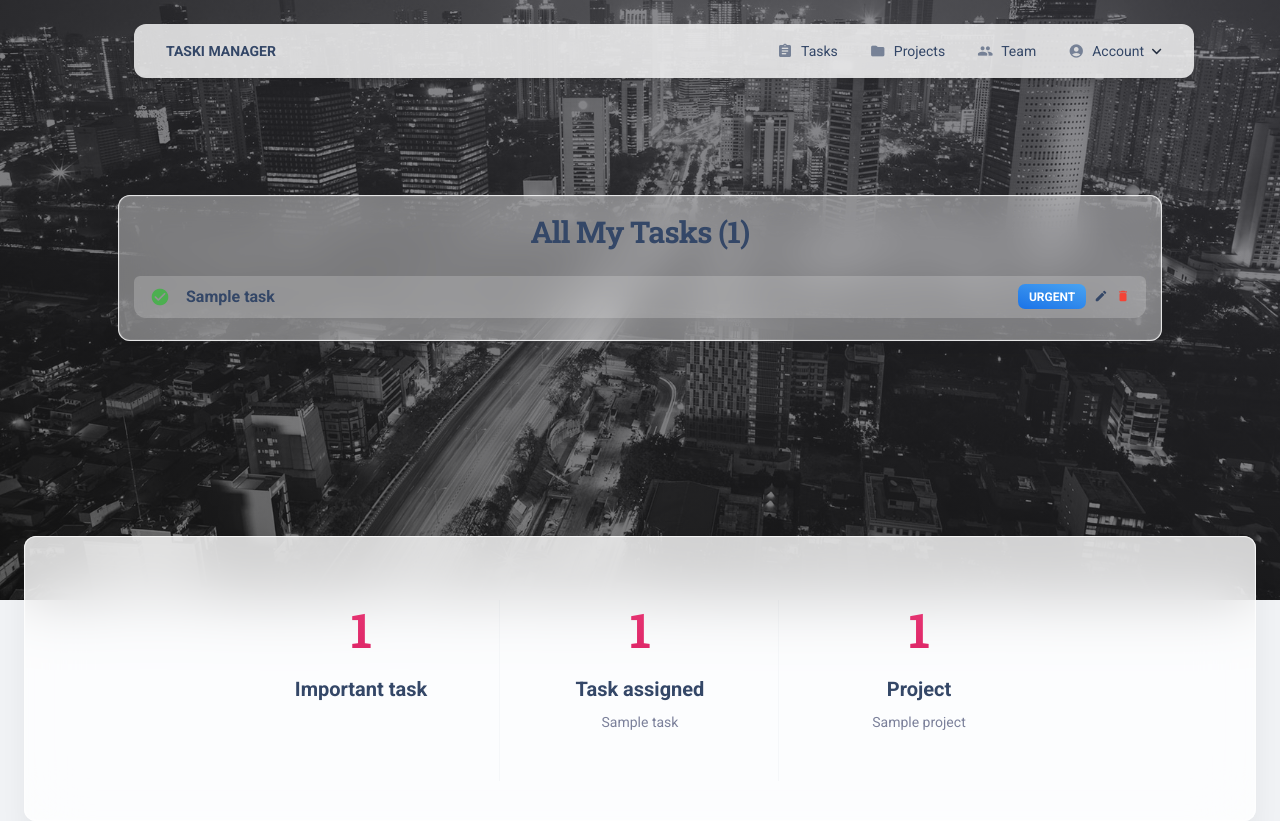
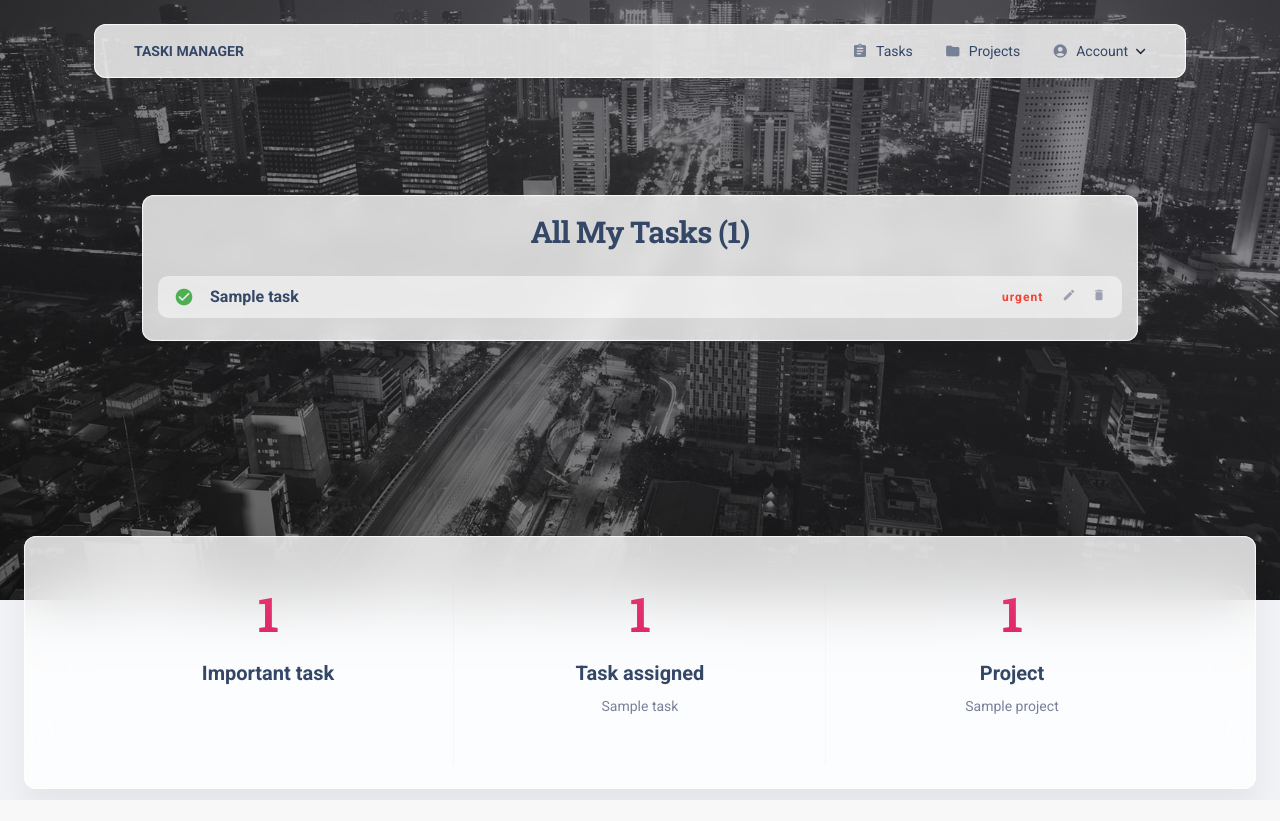
Before and after one commit to ArkadiuszBalakier/Taski, a Django app: page /tasks/ in a window 1280 px wide. After the commit the page ends 800 px from the top, so only its background shows below. Run offline with Django 5.2, Linux system fonts and the light colour scheme; a user stored in the database is signed in; tables that the repository leaves empty hold one stand-in row (values such as "Sample post"); some libraries are stand-ins or nearby versions.

Commit message:
style: better positionig, color palet , some margin fixes

```diff
--- a/manager/models.py
+++ b/manager/models.py
@@ -75,4 +75,4 @@ class Task(models.Model):
     project = models.ForeignKey(Project, on_delete=models.CASCADE, related_name="tasks")
 
     class Meta:
-        ordering = ["is_completed", "priority"]
+        ordering = ["is_completed", "-priority"]
--- a/templates/base.html
+++ b/templates/base.html
@@ -33,16 +33,10 @@
 <body class="bg-gray-200 {% block body_class %}{% endblock %}">
 
   {% if user.is_authenticated %}
-    {% block navbar %}
-      <div class="container position-sticky z-index-sticky top-0">
-        <div class="row">
-        <div class="col-12">
-          {% include 'includes/navigation.html' %}
-        </div>
-        </div>
-      </div>
-    {% endblock navbar %}
-  {% endif %}
+  {% block navbar %}
+       {% include 'includes/navigation.html' %}
+  {% endblock navbar %}
+{% endif %}
 
   <div class="page-header min-vh-75 relative d-flex align-items-center" style="background-image: url('{% static 'img/city-profile.jpg' %}');" >
     <span class="mask bg-gradient-dark opacity-6"></span>
--- a/templates/includes/footer.html
+++ b/templates/includes/footer.html
@@ -2,7 +2,7 @@
     <section class="pt-3 pb-4" id="count-stats">
       <div class="container">
         <div class="row">
-          <div class="col-lg-9 mx-auto py-3">
+          <div class="col-12 mx-auto">
             <div class="row">
               <div class="col-md-4 position-relative">
                 <div class="p-3 text-center">
--- a/templates/includes/navigation.html
+++ b/templates/includes/navigation.html
@@ -1,11 +1,13 @@
 {% load static %}
-{% block navbar %}
-<nav class="navbar navbar-expand-lg position-absolute top-0 z-index-3 w-100 shadow-none my-3">
-  <div class="container"> <div class="navbar navbar-expand-lg blur border-radius-xl top-0 z-index-3 shadow py-2 px-3 w-100">
+<div class="container position-absolute start-0 end-0 z-index-sticky">
+  <div class="row">
+    <div class="col-12 mx-auto">
+      <nav class="navbar navbar-expand-lg blur border-radius-xl shadow-blur py-2 px-4 mt-4">
         <div class="container-fluid px-0">
           <a class="navbar-brand font-weight-bolder ms-sm-3 text-sm" href="{% url 'manager:index' %}">
             TASKI MANAGER
           </a>
+
           <button class="navbar-toggler shadow-none ms-2" type="button" data-bs-toggle="collapse" data-bs-target="#navigation">
             <span class="navbar-toggler-icon mt-2">
               <span class="navbar-toggler-bar bar1"></span>
@@ -13,24 +15,17 @@
               <span class="navbar-toggler-bar bar3"></span>
             </span>
           </button>
+
           <div class="collapse navbar-collapse pt-3 pb-2 py-lg-0 w-100" id="navigation">
             <ul class="navbar-nav navbar-nav-hover ms-auto">
               <li class="nav-item mx-2">
                 <a class="nav-link ps-2 d-flex cursor-pointer align-items-center" href="{% url 'manager:tasks-list' %}">
-                <i class="material-icons opacity-6 me-2 text-md">assignment</i>
-                Tasks
+                  <i class="material-icons opacity-6 me-2 text-md">assignment</i> Tasks
                 </a>
               </li>
               <li class="nav-item mx-2">
                 <a class="nav-link ps-2 d-flex cursor-pointer align-items-center" href="#">
-                <i class="material-icons opacity-6 me-2 text-md">folder</i>
-                Projects
-              </a>
-            </li>
-            <li class="nav-item mx-2">
-              <a class="nav-link ps-2 d-flex cursor-pointer align-items-center" href="#">
-                <i class="material-icons opacity-6 me-2 text-md">people</i>
-                Team
+                  <i class="material-icons opacity-6 me-2 text-md">folder</i> Projects
                 </a>
               </li>
               <li class="nav-item dropdown dropdown-hover mx-2">
@@ -46,17 +41,15 @@
                     <hr class="horizontal dark my-2">
                     <form method="post" action="{% url 'logout' %}">
                       {% csrf_token %}
-                    <button type="submit" class="dropdown-item border-radius-md text-danger">Logout</button>
+                      <button type="submit" class="dropdown-item border-radius-md text-danger border-0 bg-transparent text-start w-100">Logout</button>
                     </form>
-                {% else %}
-                  <a href="{% url 'login' %}" class="dropdown-item border-radius-md">Sign In</a>
                   {% endif %}
                 </div>
               </li>
             </ul>
           </div>
         </div>
+      </nav>
     </div>
   </div>
-</nav>
-{% endblock %}
+</div>
--- a/templates/manager/task_list.html
+++ b/templates/manager/task_list.html
@@ -1,15 +1,20 @@
 {% extends "base.html" %}
+
 {% block content %}
-<div class="card card-body blur shadow-blur mx-3 mx-md-4 mt-n6"
-     style="background: rgba(255, 255, 255, 0.4) !important; backdrop-filter: blur(20px) saturate(160%) !important;">
+  <div class="container">
+  <div class="row">
+    <div class="col-12 mx-auto">
+<div class="card card-body blur shadow-blur mx-3 mx-md-4 mt-n6 border-0 shadow-none"
+     style="background: rgba(255, 255, 255, 0.8) !important;
+            backdrop-filter: blur(10px) saturate(120%) !important;">
 
-    <h3 class="mb-4 text-center">All My Tasks ({{ object_list.count }})</h3>
+    <h3 class="mb-4 text-center text-dark font-weight-bold">All My Tasks ({{ paginator.count }})</h3>
 
     <ul class="list-group bg-transparent">
         {% for task in object_list %}
         <li class="list-group-item d-flex justify-content-between align-items-center border-0 mb-2 move-on-hover"
-            style="background: rgba(255, 255, 255, 0.2) !important;
-                   box-shadow: none !important;">
+            style="background: rgba(255, 255, 255, 0.5) !important;
+                   border-radius: 10px !important;">
 
             <div class="d-flex align-items-center">
                 <i class="material-icons me-3 {% if task.is_completed %}text-success{% else %}text-secondary{% endif %}">
@@ -19,14 +24,57 @@
             </div>
 
             <div class="d-flex align-items-center gap-2">
-                <span class="badge {% if task.priority == 'High' %}bg-gradient-primary{% else %}bg-gradient-info{% endif %} btn-sm">
-                    {{ task.priority }}
-                </span>
-                <i class="material-icons text-sm text-dark cursor-pointer">edit</i>
-                <i class="material-icons text-sm text-danger cursor-pointer">delete</i>
+            <span class="badge btn-sm
+              {% if task.priority == 'Urgent' %}
+                  bg-outline-danger text-danger border-danger
+              {% elif task.priority == 'High' %}
+                  bg-gradient-dark
+              {% else %}
+                  bg-light text-dark
+              {% endif %} shadow-none"
+              style="text-transform: lowercase; letter-spacing: 1px;">
+              {{ task.priority }}
+            </span>
+              <div class="d-flex align-items-center gap-3">
+                <a href="#" class="text-secondary opacity-7 hover-primary transition-all">
+                  <i class="material-icons text-sm">edit</i>
+                </a>
+                <a href="#" class="text-secondary opacity-7 hover-danger transition-all">
+                  <i class="material-icons text-sm">delete</i>
+                </a>
+              </div>
             </div>
         </li>
         {% endfor %}
     </ul>
+
+    {% if is_paginated %}
+    <nav class="mt-4">
+        <ul class="pagination pagination-primary justify-content-center">
+            {% if page_obj.has_previous %}
+                <li class="page-item">
+                    <a class="page-link" href="?page={{ page_obj.previous_page_number }}">
+                        <span class="material-icons">keyboard_arrow_left</span>
+                    </a>
+                </li>
+            {% endif %}
+
+            <li class="page-item active">
+                <span class="page-link text-white">{{ page_obj.number }}</span>
+            </li>
+
+            {% if page_obj.has_next %}
+                <li class="page-item">
+                    <a class="page-link" href="?page={{ page_obj.next_page_number }}">
+                        <span class="material-icons">keyboard_arrow_right</span>
+                    </a>
+                </li>
+            {% endif %}
+        </ul>
+    </nav>
+    {% endif %}
 </div>
+    </div>
+  </div>
+  </div>
 {% endblock %}
```
Lines whose indentation alone changed are shown as unchanged.
